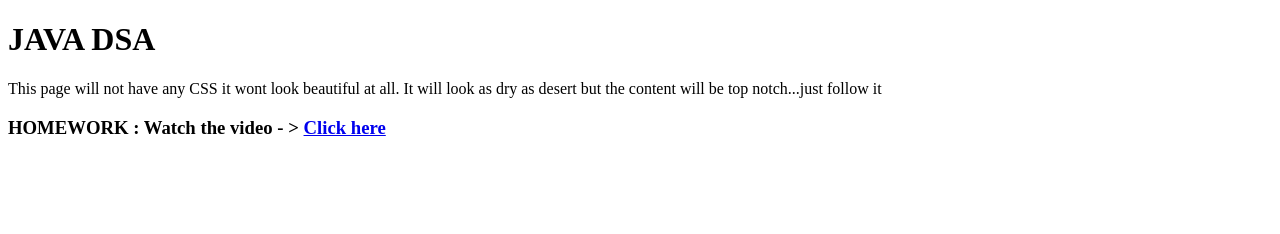
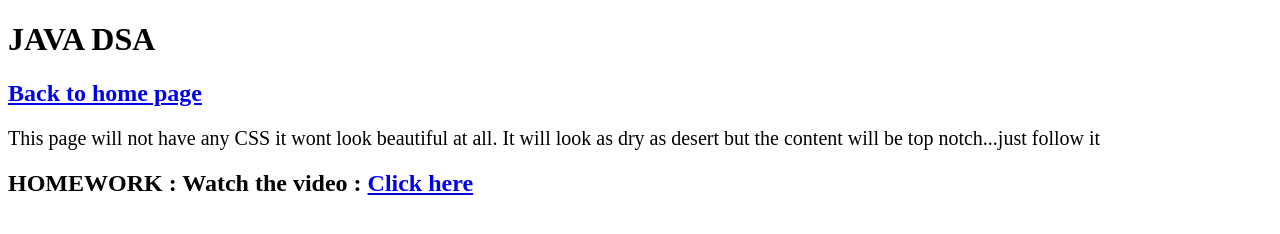
Before and after one commit to pavanprakashdsa/pavanprakashdsa.github.io, a plain HTML site: page subpages/java.html in a window 1280 px wide. Drawn offline with Linux system fonts and the light colour scheme.

Commit message:
updated 1

```diff
--- a/css/logo.css
+++ b/css/logo.css
@@ -7,7 +7,7 @@
 
 body{
      background-color: rgb(255, 255, 255);
-        width: 100%;
+    width: 100%;
 }
 
 *{
--- a/subpages/java.html
+++ b/subpages/java.html
@@ -4,11 +4,14 @@
     <meta charset="UTF-8">
     <meta name="viewport" content="width=device-width, initial-scale=1.0">
     <title>Java DSA</title>
+    <link rel="stylesheet" href="subpage.css">
+
 </head>
 <body>
     <h1>JAVA DSA</h1>
-    <p>This page will not have any CSS it wont look beautiful at all. It will look as dry as desert but the content will be top notch...just follow it</p>
-    <h3>HOMEWORK : Watch the video - > <a href="https://www.youtube.com/watch?v=rzA7UJ-hQn4&t=513s" target="_blank">Click here</a></h3>
+    <h2><a href="/index.html">Back to home page</a></h2>
+    <p class="shata">This page will not have any CSS it wont look beautiful at all. It will look as dry as desert but the content will be top notch...just follow it</p>
+    <h2>HOMEWORK : Watch the video : <a href="https://www.youtube.com/watch?v=rzA7UJ-hQn4&t=513s" target="_blank">Click here</a></h2>
 
 </body>
 </html>
--- /dev/null
+++ b/subpages/subpage.css
@@ -0,0 +1,3 @@
+p{
+    font-size: 20px;
+}
```
Also changed, not shown: subpages/cpp.html (+4 -2 lines), subpages/python.html (+4 -2 lines), images/videoicon.jpg (added), images/videoicon.svg (added).
